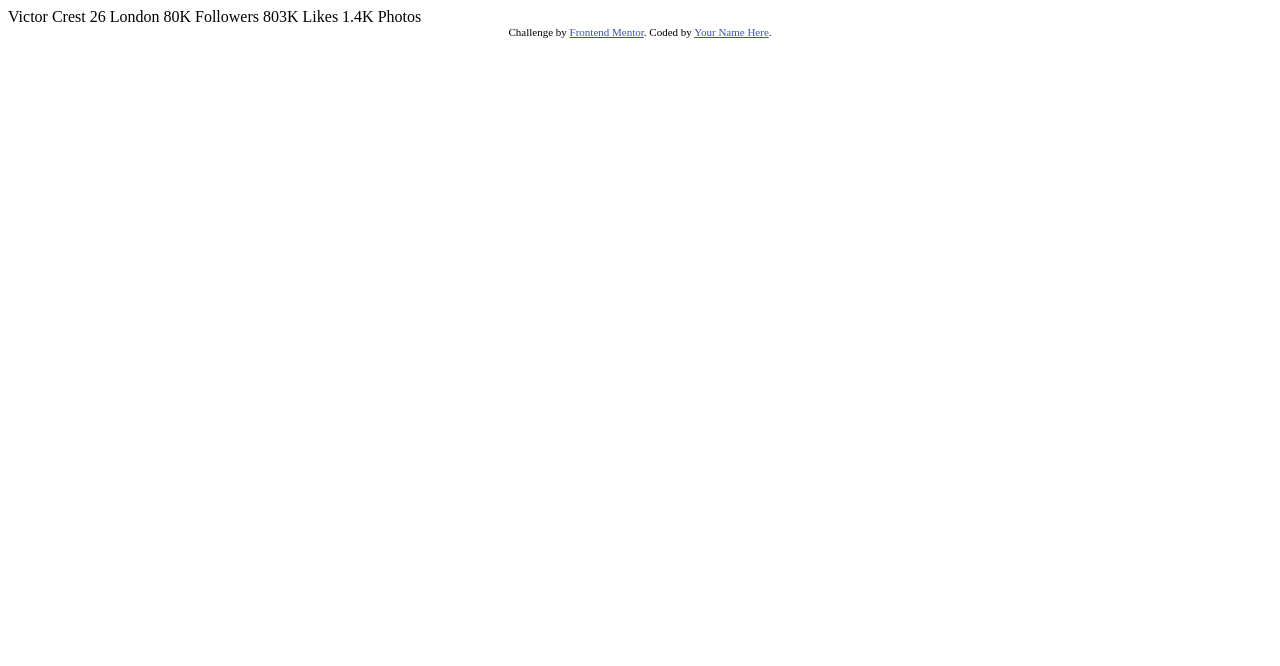
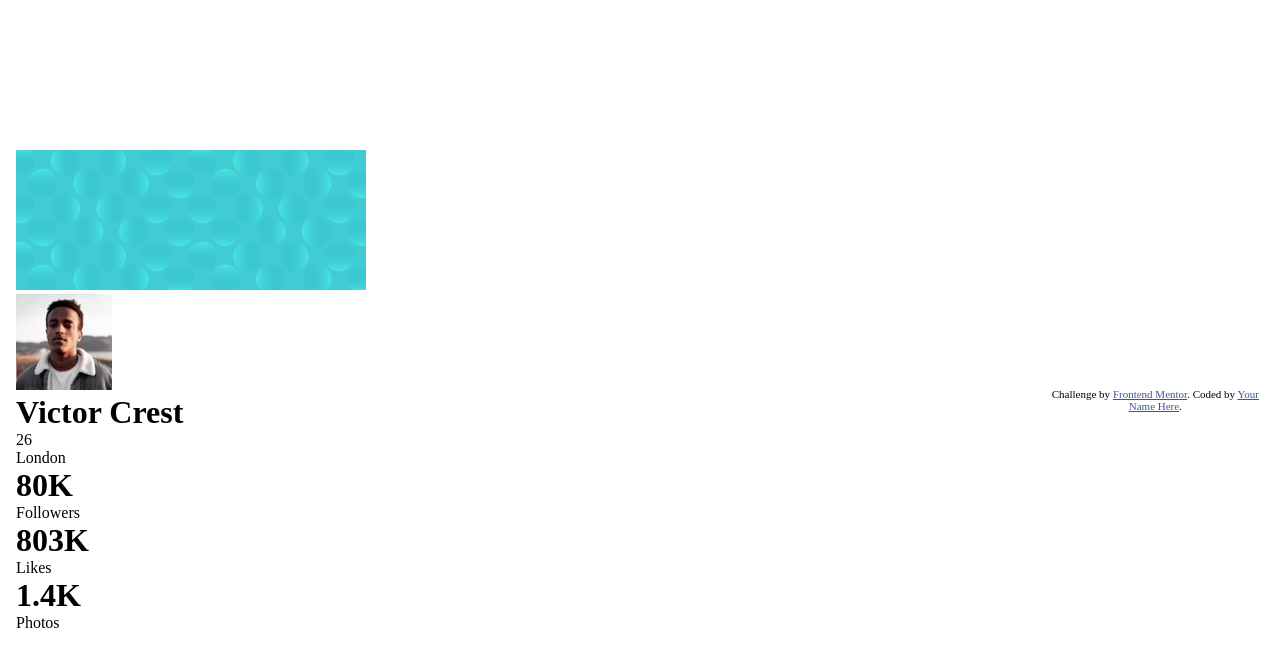
Before and after one commit to bentekku/profile-card-component_frontendmentor, a plain HTML site: page index.html in a window 1280 px wide. Drawn offline with nearby package versions, Linux system fonts and the light colour scheme; files that its build step writes are made by us from their sources.

Commit message:
html structure complete

```diff
--- a/index.html
+++ b/index.html
@@ -1,35 +1,64 @@
 <!DOCTYPE html>
 <html lang="en">
   <head>
-  <meta charset="UTF-8">
-  <meta name="viewport" content="width=device-width, initial-scale=1.0"> <!-- displays site properly based on user's device -->
+    <meta charset="UTF-8" />
+    <meta name="viewport" content="width=device-width, initial-scale=1.0" />
+    <!-- displays site properly based on user's device -->
 
-  <link rel="icon" type="image/png" sizes="32x32" href="./images/favicon-32x32.png">
+    <link
+      rel="icon"
+      type="image/png"
+      sizes="32x32"
+      href="./images/favicon-32x32.png"
+    />
+
+    <link rel="stylesheet" href="main.css" />
 
     <title>Frontend Mentor | Profile card component</title>
 
     <!-- Feel free to remove these styles or customise in your own stylesheet 👍 -->
     <style>
-    .attribution { font-size: 11px; text-align: center; }
-    .attribution a { color: hsl(228, 45%, 44%); }
+      .attribution {
+        font-size: 11px;
+        text-align: center;
+      }
+      .attribution a {
+        color: hsl(228, 45%, 44%);
+      }
     </style>
   </head>
   <body>
-  Victor Crest
-  26
+    <div class="card">
+      <div class="top">
+        <img src="./images/bg-pattern-card.svg" alt="card" />
+      </div>
+      <div class="usr">
+        <img src="./images/image-victor.jpg" alt="victor" />
+        <h1>Victor Crest</h1>
+        <p class="age">26</p>
         London
+      </div>
+      <div class="stats">
+        <div class="followers">
+          <h1>80K</h1>
+          <p>Followers</p>
+        </div>
+        <div class="likes">
+          <h1>803K</h1>
+          <p>Likes</p>
+        </div>
+        <div class="photos">
+          <h1>1.4K</h1>
+          <p>Photos</p>
+        </div>
+      </div>
+    </div>
 
-  80K
-  Followers
-
-  803K
-  Likes
-
-  1.4K
-  Photos
     <div class="attribution">
-    Challenge by <a href="https://www.frontendmentor.io?ref=challenge" target="_blank">Frontend Mentor</a>.
-    Coded by <a href="#">Your Name Here</a>.
+      Challenge by
+      <a href="https://www.frontendmentor.io?ref=challenge" target="_blank"
+        >Frontend Mentor</a
+      >. Coded by <a href="#">Your Name Here</a>.
     </div>
   </body>
 </html>
--- a/main.scss
+++ b/main.scss
@@ -23,9 +23,14 @@ $weight-bold: 700;
 
 body {
   height: 100vh;
+  padding: 16px;
+
+  display: flex;
+  justify-content: center;
+  align-items: center;
 }
 
-.container {
-  height: 100%;
+.card {
+  height: 500px;
   width: 100%;
 }
```
Lines whose indentation alone changed are shown as unchanged.
